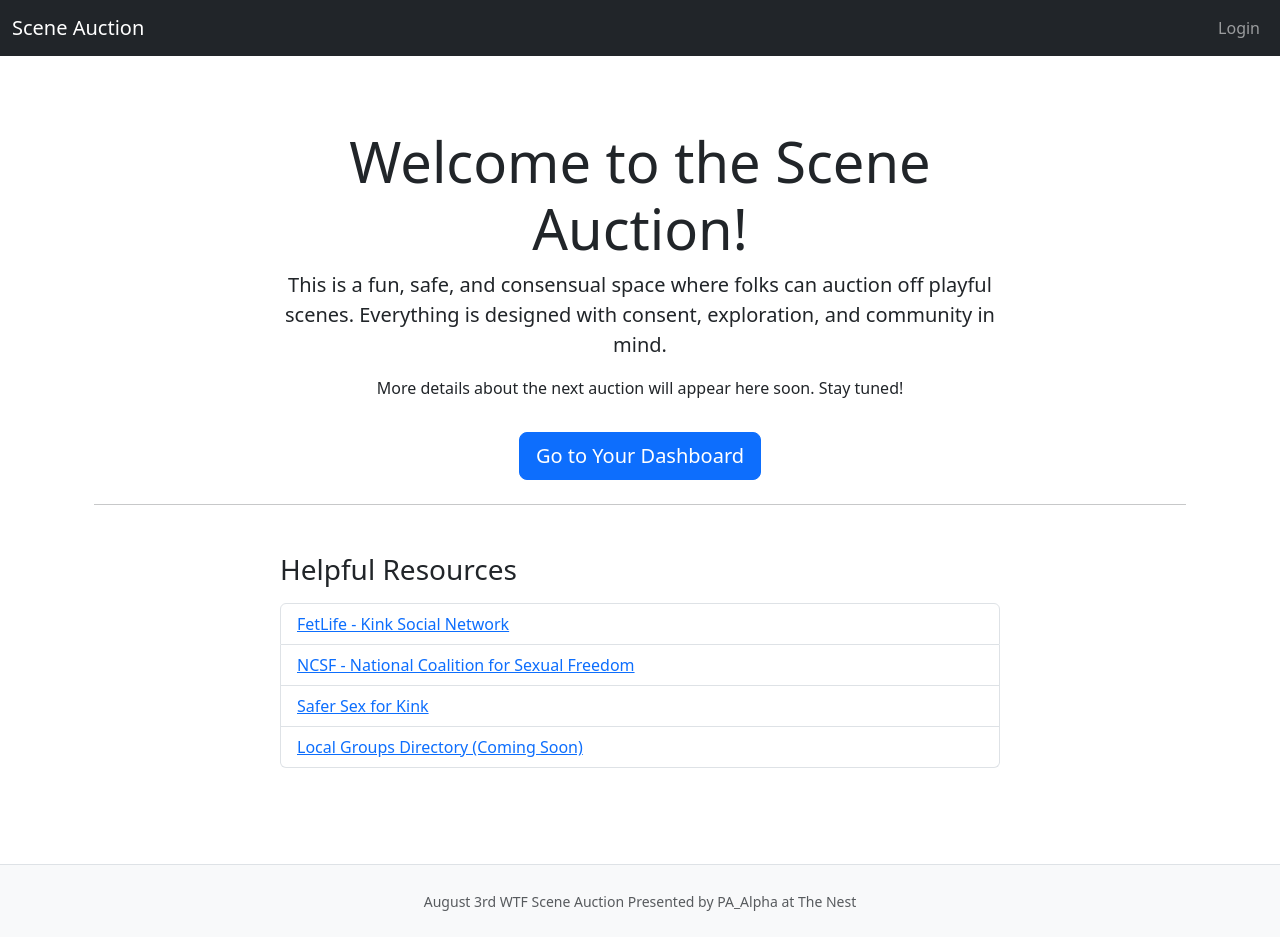
After one commit to pwpaul/scene_auction, a Django app: template auction_site/templates/home.html in a window 1280 px wide. The commit adds this page. Run offline with Django 3.2, Linux system fonts and the light colour scheme; the template is opened without the code that fills it, so the values that code supplies are empty; some libraries are stand-ins or nearby versions.

Commit message:
further updates

```diff
--- a/auction_site/auction_site/settings.py
+++ b/auction_site/auction_site/settings.py
@@ -53,7 +53,7 @@ CRISPY_TEMPLATE_PACK = "bootstrap5"
 
 AUTH_USER_MODEL = "profiles.User"
 LOGIN_REDIRECT_URL = "/dashboard/"
-LOGOUT_REDIRECT_URL = "/accounts/login/"
+LOGOUT_REDIRECT_URL = "/"
 
 
 MIDDLEWARE = [
--- a/auction_site/auction_site/urls.py
+++ b/auction_site/auction_site/urls.py
@@ -1,9 +1,15 @@
 from django.contrib import admin
 from django.urls import path, include
+from profiles import views as profile_views
+from . import views
 
 urlpatterns = [
     path("admin/", admin.site.urls),
     path("accounts/", include("django.contrib.auth.urls")),  # for login/logout
     path("", include("profiles.urls")),  # dashboard/profile
     path("", include("scenes.urls")),  # auctions & scenes
+    path("", profile_views.home, name="home"),
+    path("dashboard/", profile_views.dashboard, name="dashboard"),
+    path("profile/edit/", views.edit_profile, name="edit_profile"),
+
 ]
--- a/auction_site/profiles/urls.py
+++ b/auction_site/profiles/urls.py
@@ -9,4 +9,5 @@ urlpatterns = [
         views.force_password_change,
         name="force_password_change",
     ),
+    path("profile/edit/", views.edit_profile, name="edit_profile"),
 ]
--- a/auction_site/templates/base.html
+++ b/auction_site/templates/base.html
@@ -10,15 +10,18 @@
 <body>
 <nav class="navbar navbar-expand-lg navbar-dark bg-dark">
     <div class="container-fluid">
-        <a class="navbar-brand" href="/">Scene Auction</a>
-        <button class="navbar-toggler" type="button" data-bs-toggle="collapse" data-bs-target="#navbarNav">
-            <span class="navbar-toggler-icon"></span>
-        </button>
+           <a class="navbar-brand" href="{% url 'home' %}">Scene Auction</a>
+            <button class="navbar-toggler" type="button" data-bs-toggle="collapse" data-bs-target="#navbarNav">
+                span class="navbar-toggler-icon"></span>
+            </button>
         <div class="collapse navbar-collapse" id="navbarNav">
             <ul class="navbar-nav ms-auto">
                 {% if user.is_authenticated %}
                     <li class="nav-item">
                         <a class="nav-link" href="{% url 'dashboard' %}">Dashboard</a>
+                    </li>
+                    <li class="nav-item">
+                        <a class="nav-link" href="{% url 'edit_profile' %}">Edit Profile</a>
                     </li>
                     {% if user.is_staff %}
                     <li class="nav-item">
--- /dev/null
+++ b/auction_site/templates/home.html
@@ -0,0 +1,41 @@
+{% extends "base.html" %}
+
+{% block content %}
+<div class="container py-5">
+    <div class="row mb-4">
+        <div class="col-md-8 offset-md-2 text-center">
+            <h1 class="display-4">Welcome to the Scene Auction!</h1>
+            <p class="lead">
+                This is a fun, safe, and consensual space where folks can auction off playful scenes.
+                Everything is designed with consent, exploration, and community in mind.
+            </p>
+            <p>
+                More details about the next auction will appear here soon. Stay tuned!
+            </p>
+            <a href="{% url 'dashboard' %}" class="btn btn-primary btn-lg mt-3">Go to Your Dashboard</a>
+        </div>
+    </div>
+
+    <hr>
+
+    <div class="row mt-5">
+        <div class="col-md-8 offset-md-2">
+            <h3>Helpful Resources</h3>
+            <ul class="list-group mt-3">
+                <li class="list-group-item">
+                    <a href="https://fetlife.com/" target="_blank">FetLife - Kink Social Network</a>
+                </li>
+                <li class="list-group-item">
+                    <a href="https://www.ncsfreedom.org/" target="_blank">NCSF - National Coalition for Sexual Freedom</a>
+                </li>
+                <li class="list-group-item">
+                    <a href="https://www.scarleteen.com/article/sexual_health/safer_sex_for_kink" target="_blank">Safer Sex for Kink</a>
+                </li>
+                <li class="list-group-item">
+                    <a href="#" target="_blank">Local Groups Directory (Coming Soon)</a>
+                </li>
+            </ul>
+        </div>
+    </div>
+</div>
+{% endblock %}
--- a/requirnments.txt
+++ b/requirnments.txt
@@ -8,3 +8,4 @@ whitenoise
 python-dotenv
 django-admin-sortable2
 django-debug-toolbar
+crispy_bootstrap5
```
Also changed, not shown: auction_site/profiles/forms.py (+9 -0 lines), auction_site/profiles/management/commands/create_auction_user.py (added, +36 -0 lines), auction_site/profiles/views.py (+17 -0 lines), auction_site/scenes/management/commands/seed_eligible_bidders.py (added, +30 -0 lines), auction_site/templates/profiles/edit_profile.html (+7 -23 lines), auction_site/templates/profiles/edit_profiles.html (added).
